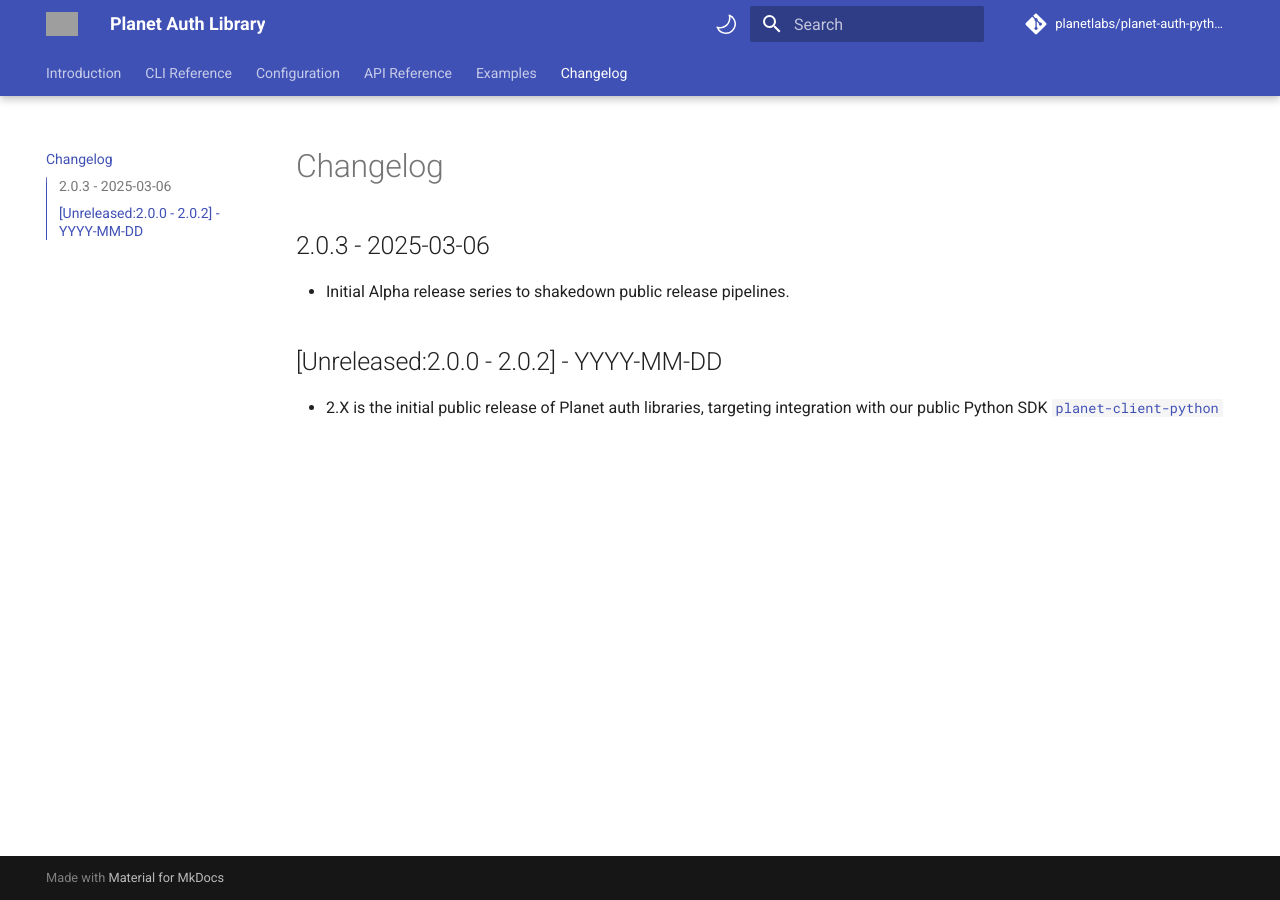
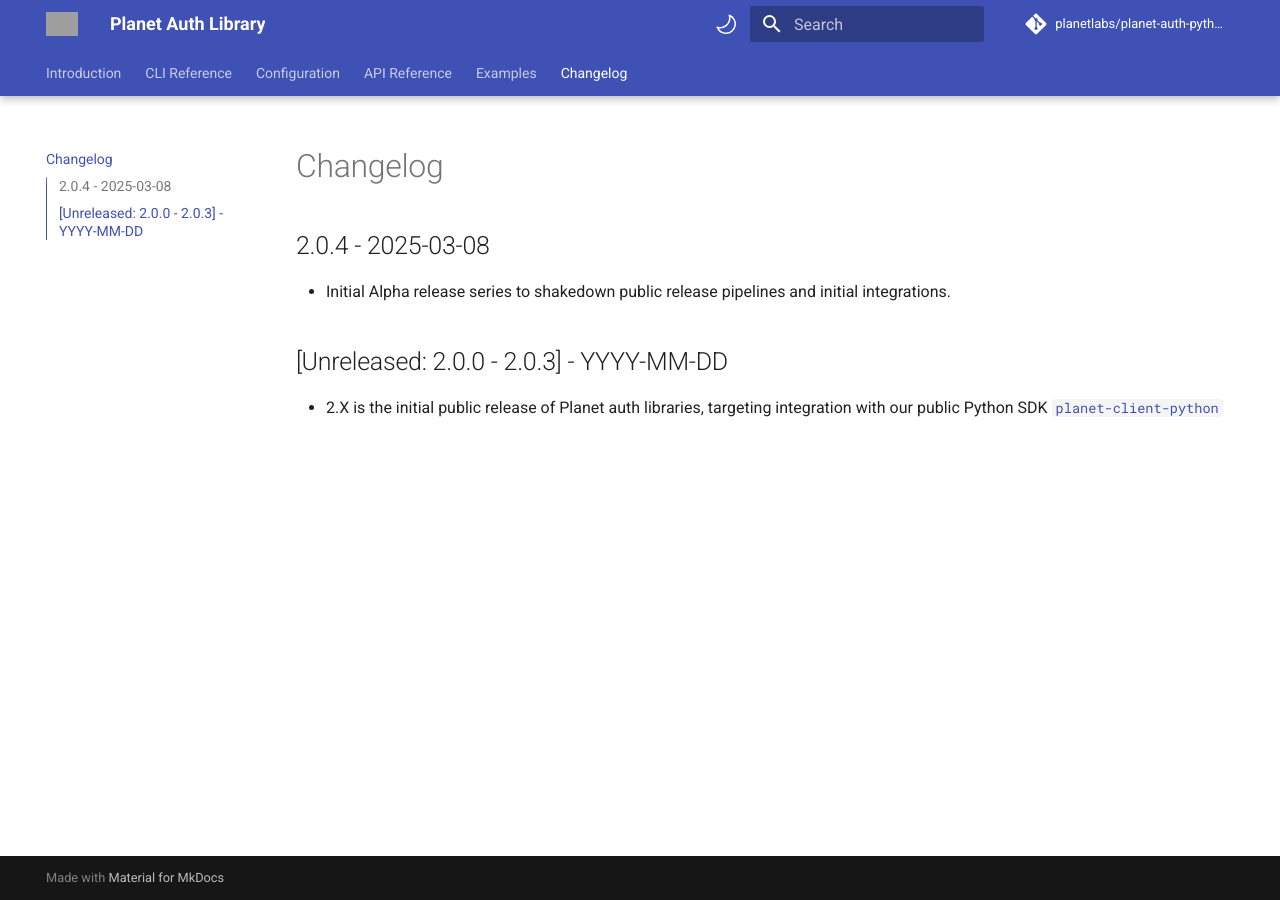
Before and after one commit to planetlabs/planet-auth-python, an MkDocs documentation site: the page built from docs/changelog.md, in a window 1280 px wide. Built offline with MkDocs 1.6.1 and Material for MkDocs 9.7.7, drawn with Linux system fonts in a browser that asks for light colours; comment, search, counter and statistics services are not loaded; grey boxes are pictures that could not be loaded.

Commit message:
update project files

```diff
--- a/docs/changelog.md
+++ b/docs/changelog.md
@@ -1,8 +1,9 @@
 # Changelog
 
-## 2.0.3 - 2025-03-06
-- Initial Alpha release series to shakedown public release pipelines.
+## 2.0.4 - 2025-03-08
+- Initial Alpha release series to shakedown public release pipelines and
+  initial integrations.
 
-## [Unreleased:2.0.0 - 2.0.2] - YYYY-MM-DD
-- 2.X is the initial public release of Planet auth libraries, targeting integration
-  with our public Python SDK [`planet-client-python`](https://github.com/planetlabs/planet-client-python)
+## [Unreleased: 2.0.0 - 2.0.3] - YYYY-MM-DD
+- 2.X is the initial public release of Planet auth libraries, targeting
+  integration with our public Python SDK [`planet-client-python`](https://github.com/planetlabs/planet-client-python)
--- a/version-with-buildnum.txt
+++ b/version-with-buildnum.txt
@@ -1 +1 @@
-2.0.3.0-dev
+2.0.4.0-dev
--- a/version.txt
+++ b/version.txt
@@ -1 +1 @@
-2.0.3
+2.0.4
```
Also changed, not shown: pyproject.toml (+6 -1 lines).
